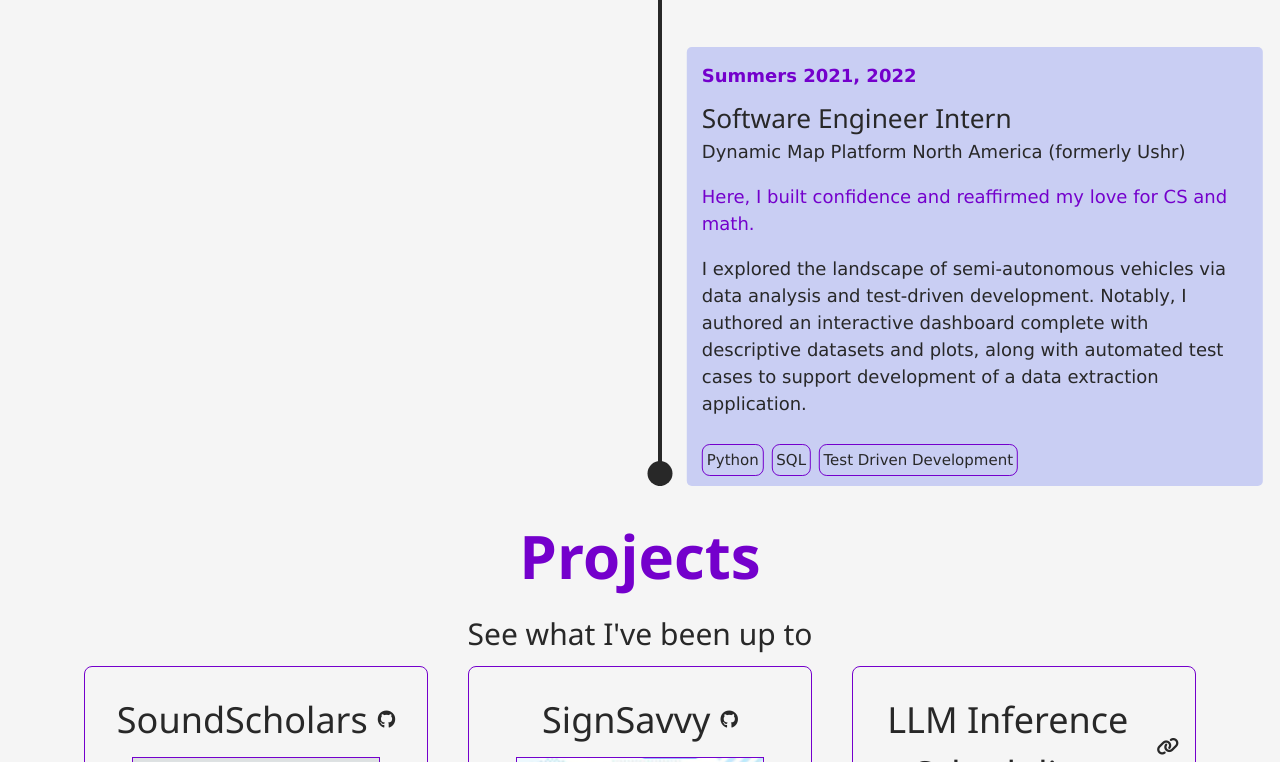
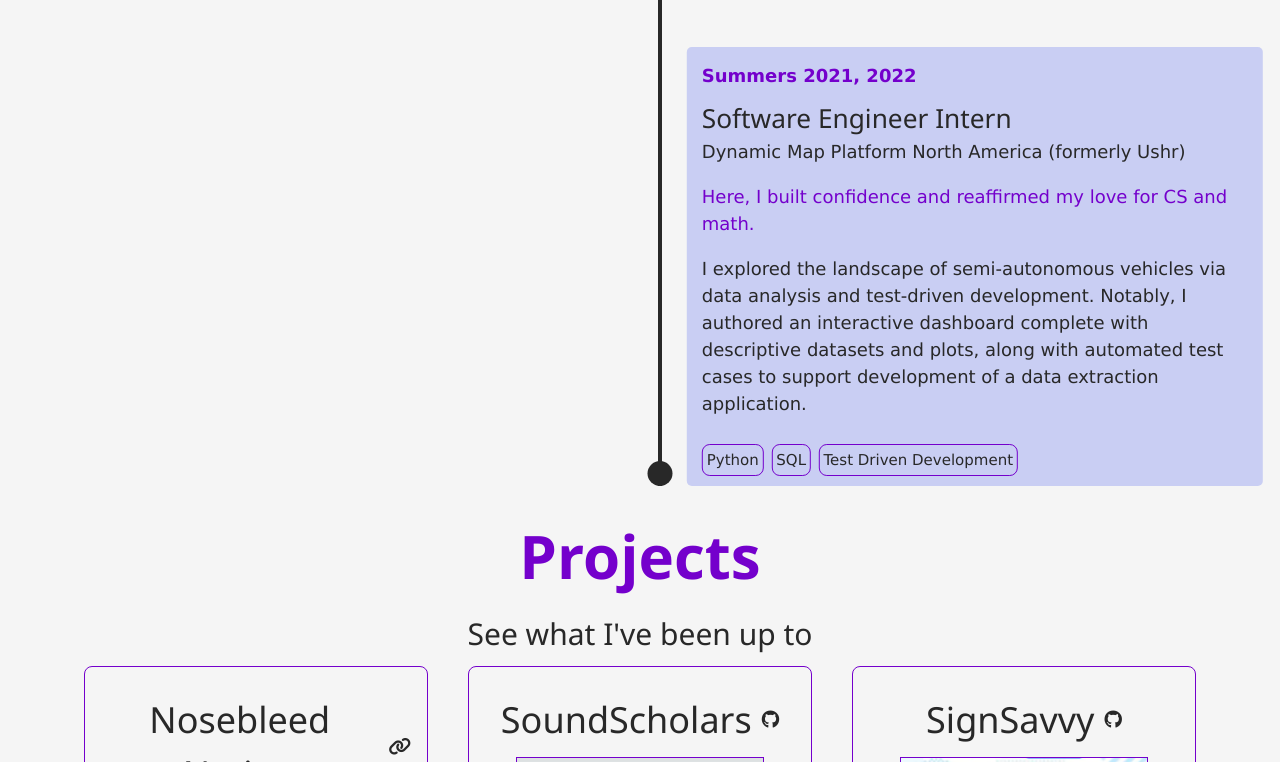
Before and after one commit to sastec17/portfolio, an Astro site: page / in a window 1280 px wide. Shown: the part 3160-3922 px from the top of the page. Built offline with nearby package versions, Linux system fonts and the light colour scheme; Astro itself is replaced by a stand-in of ours.

Commit message:
Add music blog info and links

```diff
--- a/data/projects.json
+++ b/data/projects.json
@@ -1,5 +1,13 @@
 {
     "projects": [
+        {
+            "title": "Nosebleed Nation",
+            "affiliation": "Personal",
+            "description": "I love attending live concerts, but found it challenging to remember them all! So, I engineered this blog to track each event while also showcasing my frontend skills.",
+            "skills": ["CSS", "HTML", "Astro", "JavaScript"],
+            "imgUrl": "/portfolio/project_img/blog.png",
+            "link": "https://sastec17.github.io/blog/"
+        },
         {
             "title": "SoundScholars",
             "affiliation": "AI in Education | University of Michigan",
--- a/src/sections/About.astro
+++ b/src/sections/About.astro
@@ -61,7 +61,7 @@ const img_arr = [
                     <ul class="personal-list">
                         <li>Jamming on my keyboard</li>
                         <li>Crushing it in Fantasy Football</li>
-                        <li>Chasing live music at as many concerts as possible</li>
+                        <li><a href="https://sastec17.github.io/blog/">Chasing live music</a> at as many concerts as possible</li>
                     </ul>
                 </div>
             </div>
```
Also changed, not shown: public/project_img/blog.png (added).
